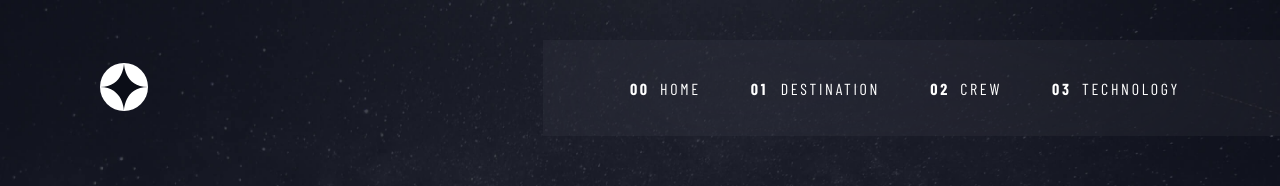
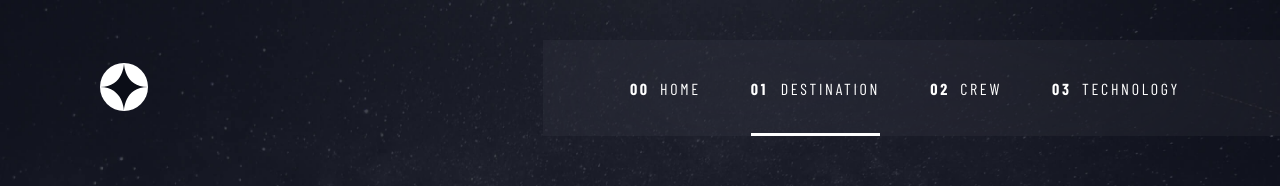
Before and after one commit to diegoricardosouza/space-tourism, a Next.js app: page /destination in a window 1280 px wide. Shown: the top 186 px of the page. Built offline with nearby package versions, Linux system fonts and the light colour scheme; a web font is replaced by a local one.

Commit message:
Adicionado active no Menu

```diff
--- a/src/components/Menu/index.tsx
+++ b/src/components/Menu/index.tsx
@@ -1,9 +1,11 @@
 import Link from 'next/link'
+import { useRouter } from 'next/router'
 import { useState } from 'react'
 import * as S from './styles'
 
 const Menu = () => {
   const [isOpen, setIsOpen] = useState(false)
+  const router = useRouter()
 
   return (
     <S.Wrapper>
@@ -20,7 +22,7 @@ const Menu = () => {
       <S.MenuFull aria-hidden={!isOpen} isOpen={isOpen}>
         <li>
           <Link href="/">
-            <a>
+            <a className={router.pathname == '/' ? 'active' : ''}>
               <span>00</span> Home
             </a>
           </Link>
@@ -28,7 +30,7 @@ const Menu = () => {
 
         <li>
           <Link href="/destination">
-            <a>
+            <a className={router.pathname == '/destination' ? 'active' : ''}>
               <span>01</span> Destination
             </a>
           </Link>
@@ -36,7 +38,7 @@ const Menu = () => {
 
         <li>
           <Link href="/crew">
-            <a>
+            <a className={router.pathname == '/crew' ? 'active' : ''}>
               <span>02</span> Crew
             </a>
           </Link>
@@ -44,7 +46,7 @@ const Menu = () => {
 
         <li>
           <Link href="/tecnology">
-            <a>
+            <a className={router.pathname == '/tecnology' ? 'active' : ''}>
               <span>03</span> Technology
             </a>
           </Link>
--- a/src/components/Menu/styles.ts
+++ b/src/components/Menu/styles.ts
@@ -67,6 +67,10 @@ export const MenuFull = styled.ul<MenuFullProps>`
         }
 
         &:hover::after {
+          transform: scale(1);
+        }
+
+        &.active::after {
           transform: scale(1);
         }
 
```
